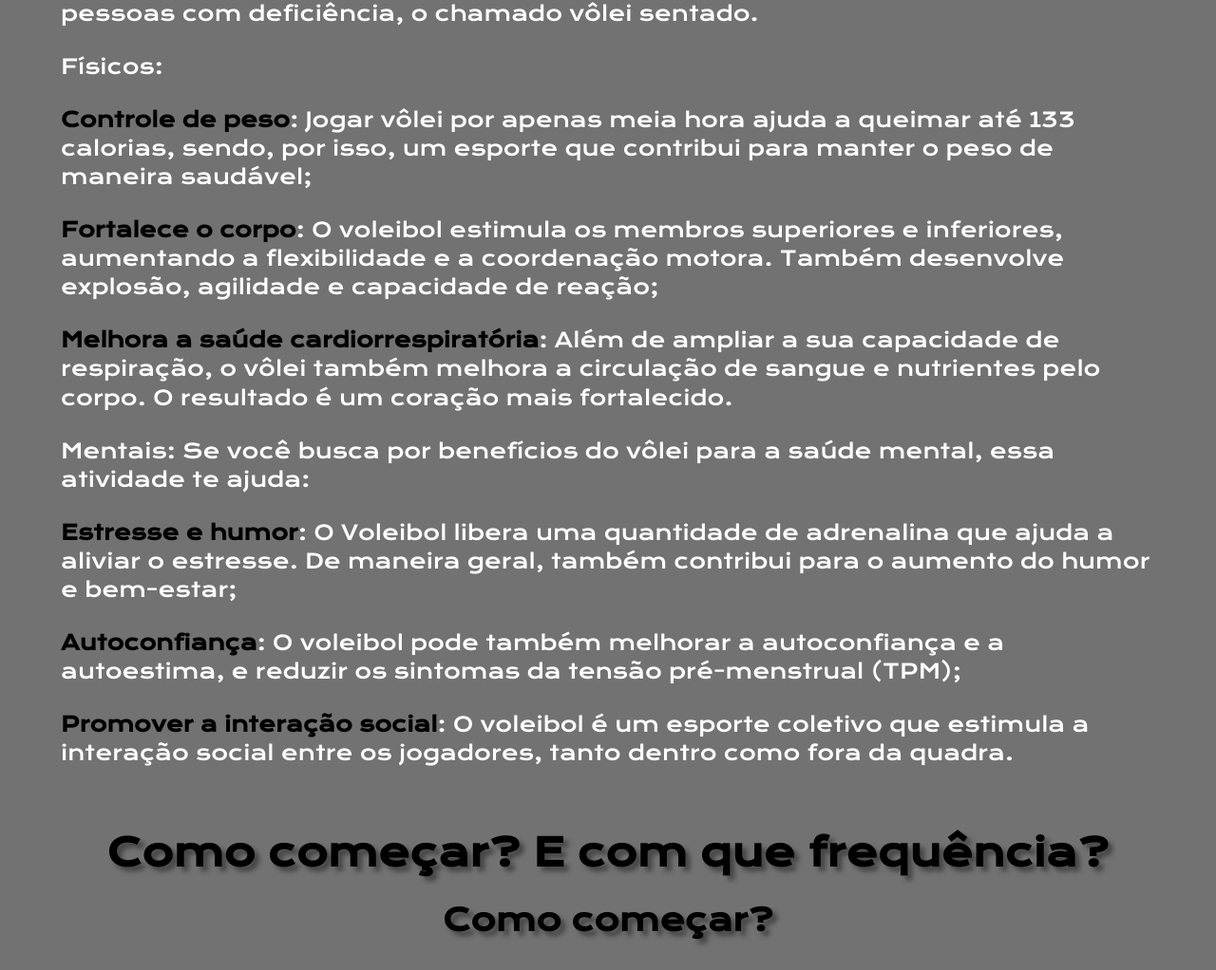
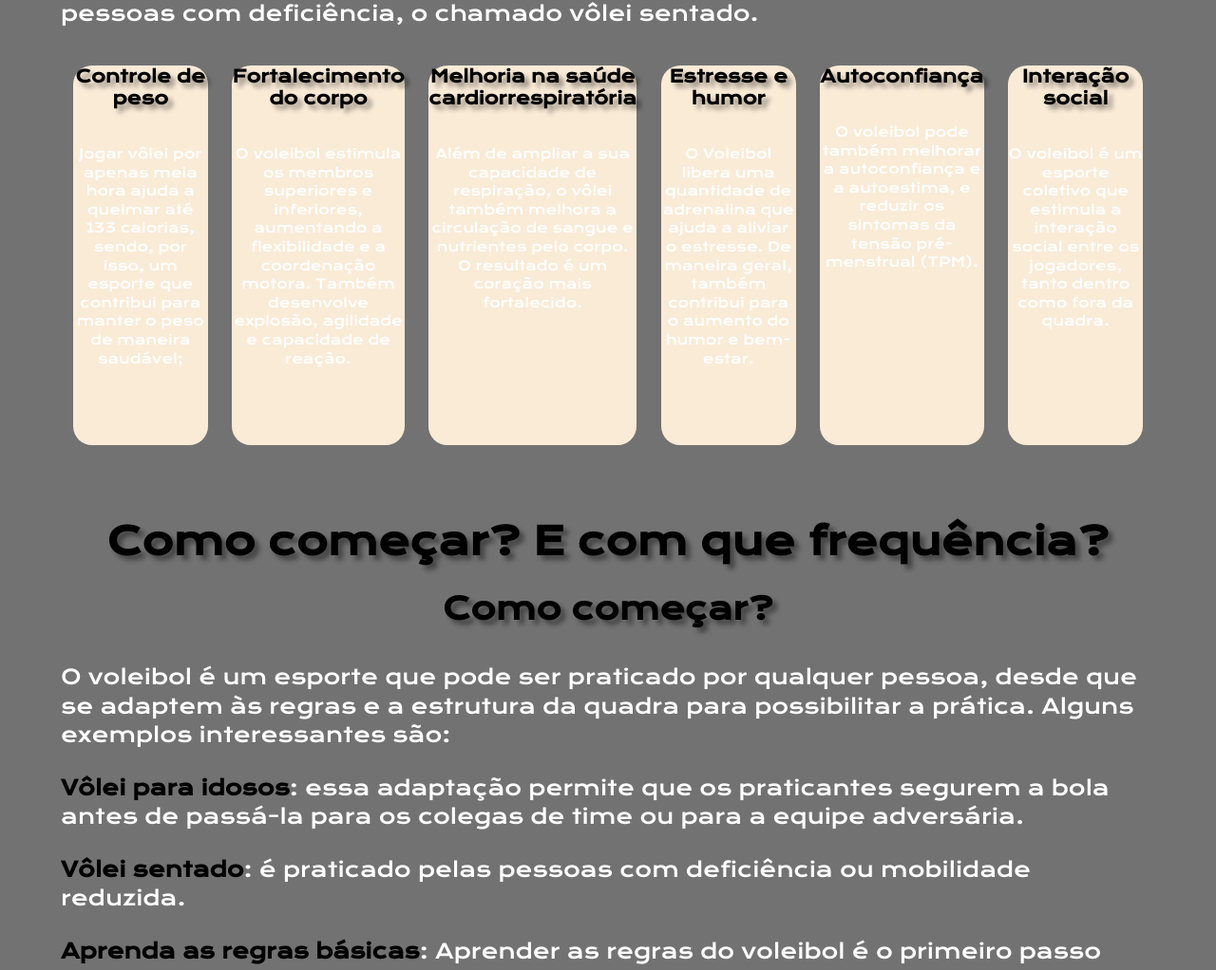
Before and after one commit to WILLIAMCHOR/Site-de-Saude, a plain HTML site: page pages/esporteVolei.html in a window 1280 px wide. Shown: the part 1535-2557 px from the top of the page at 95% size. Drawn offline with nearby package versions, Linux system fonts and the light colour scheme.

Commit message:
finals steps

```diff
--- /dev/null
+++ b/cards.css
@@ -0,0 +1,20 @@
+section#beneficios div.cartoes {
+    display: flex;
+}
+
+section#beneficios div.cartoes div.cartao {
+    height: 400px;
+    width: 600px;
+    text-align: center;
+    margin: 2vw 1vw 2vw 1vw;
+    border-radius: 20px;
+    background-color: antiquewhite;
+}
+
+section#beneficios div.cartoes div.cartao h2 {
+    font-size: 18px;
+}
+
+section#beneficios div.cartoes div.cartao p {
+    font-size: 14px;
+}
--- a/pages/esporteVolei.html
+++ b/pages/esporteVolei.html
@@ -5,6 +5,7 @@
     <meta charset="UTF-8">
     <meta name="viewport" content="width=device-width, initial-scale=1.0">
     <title>Athletic Punk</title>
+    <link rel="stylesheet" href="/cards.css">
     <link rel="stylesheet" href="/style.css">
     <link rel="preconnect" href="https://fonts.googleapis.com">
     <link rel="preconnect" href="https://fonts.gstatic.com" crossorigin>
@@ -54,61 +55,21 @@
                 </ul>
             </div>
         </div>
-        <!-- <nav>
-            <ul>
-                <li><a href="#introducao">Introdução</a>
-                    <ul>
-                        <li><a href="#historia">História</a></li>
-                        <li><a href="#regrasBasicas">Regras Básicas</a></li>
-                        <li><a href="#pontuacao">Pontuação</a></li>
-                        <li><a href="#faltas">Faltas</a></li>
-                        <li><a href="#fundamentos">Fundamentos</a></li>
-                        <li><a href="#posicoes">Posições</a></li>
-                    </ul>
-                </li>
-                <li><a href="#beneficios">Benefícios</a></li>
-                <li><a href="#comecarEFrequencia">Como começar e com que frequência?</a></li>
-            </ul>
-        </nav> -->
     </header>
     <main> <!--conteúdo-->
         <section class="introducao"> <!--introdução-->
             <nav class="subMenu"> <!--subMenu-->
                 <ul>
                     <li id="historia" class="focado"><a onclick="conteudo('volei', 'historia')">História</a></li>
-                    <li id="regrasBasicas" ><a onclick="conteudo('volei', 'regrasBasicas')">Regras básicas</a></li>
-                    <li id="pontuacao" ><a onclick="conteudo('volei', 'pontuacao')">Pontuação</a></li>
-                    <li id="faltas" ><a onclick="conteudo('volei', 'faltas')">Faltas</a></li>
-                    <li id="fundamentos" ><a onclick="conteudo('volei', 'fundamentos')">Fundamentos</a></li>
-                    <li id="posicoes" ><a onclick="conteudo('volei', 'posicoes')">Posições</a></li>
-                    <li id="jogadores" ><a onclick="conteudo('volei', 'jogadores')">Jogadores</a></li>
+                    <li id="regrasBasicas"><a onclick="conteudo('volei', 'regrasBasicas')">Regras básicas</a></li>
+                    <li id="pontuacao"><a onclick="conteudo('volei', 'pontuacao')">Pontuação</a></li>
+                    <li id="faltas"><a onclick="conteudo('volei', 'faltas')">Faltas</a></li>
+                    <li id="fundamentos"><a onclick="conteudo('volei', 'fundamentos')">Fundamentos</a></li>
+                    <li id="posicoes"><a onclick="conteudo('volei', 'posicoes')">Posições</a></li>
+                    <li id="jogadores"><a onclick="conteudo('volei', 'jogadores')">Jogadores</a></li>
                 </ul>
             </nav> <!-- end subMenu -->
             <div class="container"> <!--container-->
-                <!-- <div class="buttons">
-                    <button class="btn" content-id="historia">
-                        História
-                    </button>
-                    <button class="btn" content-id="regrasBasicas">
-                        Regras básicas
-                    </button>
-                    <button class="btn" content-id="pontuacao">
-                        Pontuação
-                    </button>
-                    <button class="btn" content-id="faltas">
-                        Faltas
-                    </button>
-                    <button class="btn" content-id="fundamentos">
-                        Fundamentos
-                    </button>
-                    <button class="btn" content-id="posicoes">
-                        Posições
-                    </button>
-                    <button class="btn" content-id="jogadores">
-                        Jogadores
-                    </button>
-                </div> -->
-
                 <div class="conteudos"> <!--conteudos-->
 
                     <div class="conteudo visivel" id="historia"> <!--historia-->
@@ -293,38 +254,67 @@
                 desenvolver o senso de cooperação e coletividade. Vale lembrar que o vôlei também é um esporte
                 inclusivo, já que há a modalidade criada para a prática de pessoas com deficiência, o chamado vôlei
                 sentado.</p>
-            <p>Físicos:</p>
-            <ul>
-                <li>
-                    <p><strong>Controle de peso</strong>: Jogar vôlei por apenas meia hora ajuda a queimar até 133
-                        calorias, sendo, por isso, um esporte que contribui para manter o peso de maneira saudável;</p>
-                </li>
-                <li>
-                    <p><strong>Fortalece o corpo</strong>: O voleibol estimula os membros superiores e inferiores,
-                        aumentando a flexibilidade e a coordenação motora. Também desenvolve explosão, agilidade e
-                        capacidade de reação;</p>
-                </li>
-                <li>
-                    <p><strong>Melhora a saúde cardiorrespiratória</strong>: Além de ampliar a sua capacidade de
-                        respiração, o vôlei também melhora a circulação de sangue e nutrientes pelo corpo. O resultado é
-                        um coração mais fortalecido.</p>
-                </li>
-            </ul>
-            <p>Mentais: Se você busca por benefícios do vôlei para a saúde mental, essa atividade te ajuda:</p>
-            <ul>
-                <li>
-                    <p><strong>Estresse e humor</strong>: O Voleibol libera uma quantidade de adrenalina que ajuda a
-                        aliviar o estresse. De maneira geral, também contribui para o aumento do humor e bem-estar;</p>
-                </li>
-                <li>
-                    <p><strong>Autoconfiança</strong>: O voleibol pode também melhorar a autoconfiança e a autoestima, e
-                        reduzir os sintomas da tensão pré-menstrual (TPM);</p>
-                </li>
-                <li>
-                    <p><strong>Promover a interação social</strong>: O voleibol é um esporte coletivo que estimula a
-                        interação social entre os jogadores, tanto dentro como fora da quadra.</p>
-                </li>
-            </ul>
+            <div class="cartoes">
+                <div class="cartao"> <!--controle de peso-->
+                    <div class="frente atual">
+                        <h2>Controle de peso</h2>
+                    </div>
+                    <div class="atras">
+                        <p>Jogar vôlei por apenas meia hora ajuda a queimar até 133 calorias, sendo, por isso, um
+                            esporte que contribui para manter o peso de maneira saudável;</p>
+                    </div>
+                </div> <!--end controle de peso-->
+
+                <div class="cartao"> <!--fortalecimento do corpo-->
+                    <div class="frente atual">
+                        <h2>Fortalecimento do corpo</h2>
+                    </div>
+                    <div class="atras">
+                        <p>O voleibol estimula os membros superiores e inferiores, aumentando a flexibilidade e a
+                            coordenação motora. Também desenvolve explosão, agilidade e capacidade de reação.</p>
+                    </div>
+                </div> <!--end fortalecimento do corpo-->
+
+                <div class="cartao"> <!--saúde cardiorrespiratória-->
+                    <div class="frente atual">
+                        <h2>Melhoria na saúde cardiorrespiratória</h2>
+                    </div>
+                    <div class="atras">
+                        <p>Além de ampliar a sua capacidade de respiração, o vôlei também melhora a circulação de sangue
+                            e nutrientes pelo corpo. O resultado é um coração mais fortalecido.</p>
+                    </div>
+                </div> <!--end saúde cardiorrespiratória-->
+
+                <div class="cartao"> <!--estresse e humor-->
+                    <div class="frente atual">
+                        <h2>Estresse e humor</h2>
+                    </div>
+                    <div class="atras">
+                        <p>O Voleibol libera uma quantidade de adrenalina que ajuda a aliviar o estresse. De maneira
+                            geral, também contribui para o aumento do humor e bem-estar.</p>
+                    </div>
+                </div> <!--end estresse e humor-->
+
+                <div class="cartao"> <!--autoconfiança-->
+                    <div class="frente atual">
+                        <h2>Autoconfiança</h2>
+                    </div>
+                    <div class="atras">
+                        <p>O voleibol pode também melhorar a autoconfiança e a autoestima, e reduzir os sintomas da
+                            tensão pré-menstrual (TPM).</p>
+                    </div>
+                </div> <!--end autoconfiança-->
+
+                <div class="cartao"> <!--interação social-->
+                    <div class="frente atual">
+                        <h2>Interação social</h2>
+                    </div>
+                    <div class="atras">
+                        <p>O voleibol é um esporte coletivo que estimula a interação social entre os jogadores, tanto
+                            dentro como fora da quadra.</p>
+                    </div>
+                </div> <!--end interação social-->
+            </div>
         </section> <!--end benefícios-->
 
         <section id="comecarEFrequencia"> <!--começar e frequência-->
@@ -404,4 +394,5 @@
     </footer> <!--end rodapé-->
 </body>
 <script src="/script.js"></script>
+
 </html>
```
Also changed, not shown: pages/esporteFutebol.html (+2 -1 lines), style.css (line endings or trailing spaces). Lines whose indentation alone changed are shown as unchanged.
